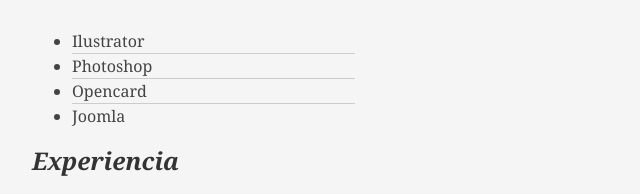
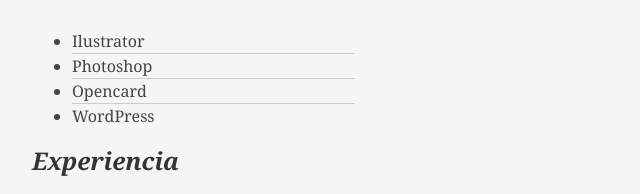
Before and after one commit to RicardoLlanos/Curriculum, a plain HTML site: page index.html in a window 1280 px wide. Shown: the part 1225-1419 px from the top of the page, 56-696 px from the left. Drawn offline with Linux system fonts and the light colour scheme; a small style sheet from the web is missing.

Commit message:
Agregue otro texto a la lista

```diff
--- a/index.html
+++ b/index.html
@@ -99,7 +99,7 @@
 								<li>Ilustrator</li>
 								<li>Photoshop</li>
 								<li>Opencard</li>
-								<li class="last">Joomla</li>
+								<li class="last">WordPress</li>
 							</ul>
 						</div>
 					</div><!--// .yui-gf-->
```
